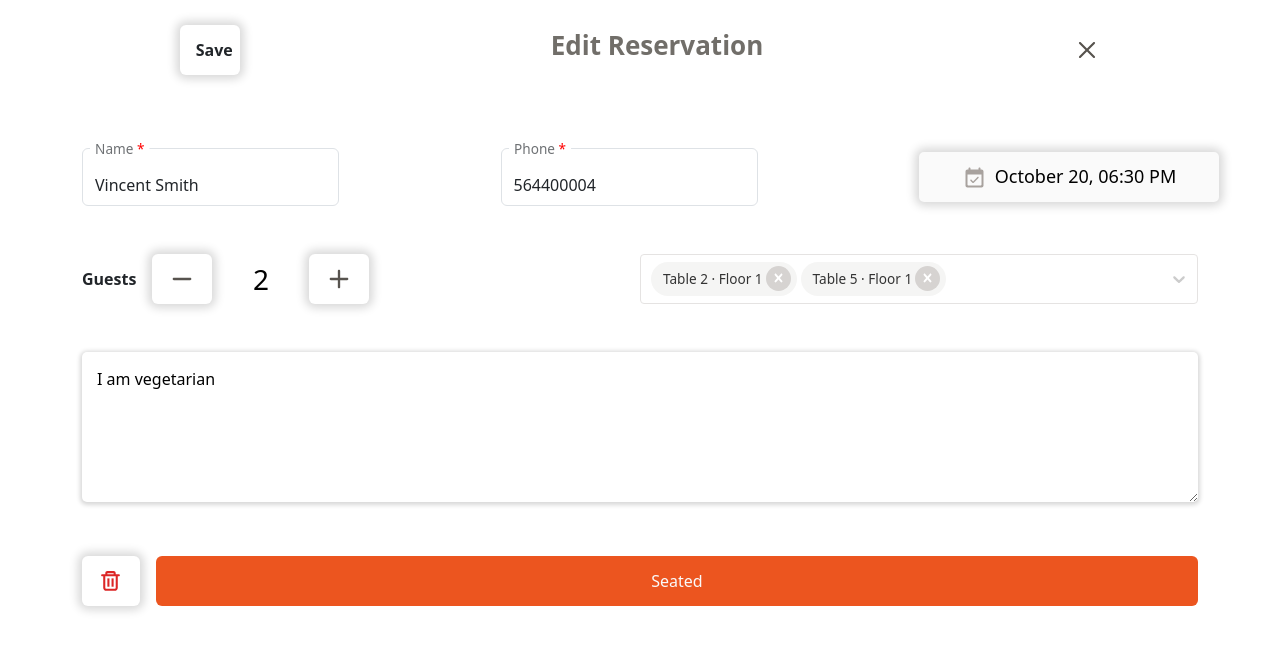
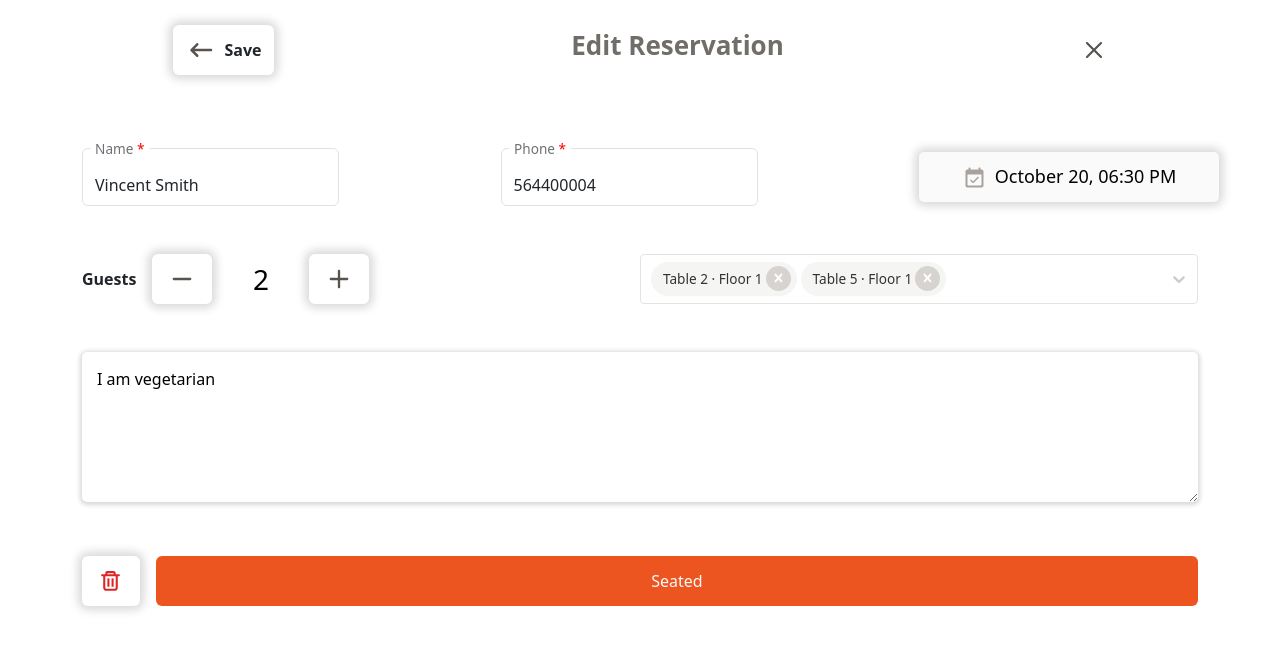
Before and after one commit to lostinthemist/reservation-management, a React (Create React App) app: page /editReservation/1697738736749 in a window 1280 px wide. Shown: the top 650 px of the page. Built offline with nearby package versions, Linux system fonts and the light colour scheme.

Commit message:
save btn fix

```diff
--- a/src/App.css
+++ b/src/App.css
@@ -315,6 +315,10 @@
   z-index: 3;
 }
 
+.btn-backSave {
+  width: fit-content;
+}
+
 @media screen and (max-width: 991px) {
   .form-floating {
     margin-bottom: 15px;
--- a/src/pages/EditReservation.tsx
+++ b/src/pages/EditReservation.tsx
@@ -222,7 +222,7 @@
     return (
         <AddReservationWrapper>
             <nav className="App-nav">
-                <button className="btn btn-remove fw-bold" onClick={handleEdit}><BackIcon className="svg-icon me-2" width={30} height={30} />Save</button>
+                <button className="btn btn-remove fw-bold btn-backSave" onClick={handleEdit}><BackIcon className="svg-icon me-2" width={30} height={30} />Save</button>
                 <h1 className="App-nav-h1">Edit Reservation</h1>
                 <Link to="/"><CloseIcon className="svg-icon" width={26} height={26} /></Link>
             </nav>
```
Also changed, not shown: 2 other files (tests, documents, lock files or other folders).
